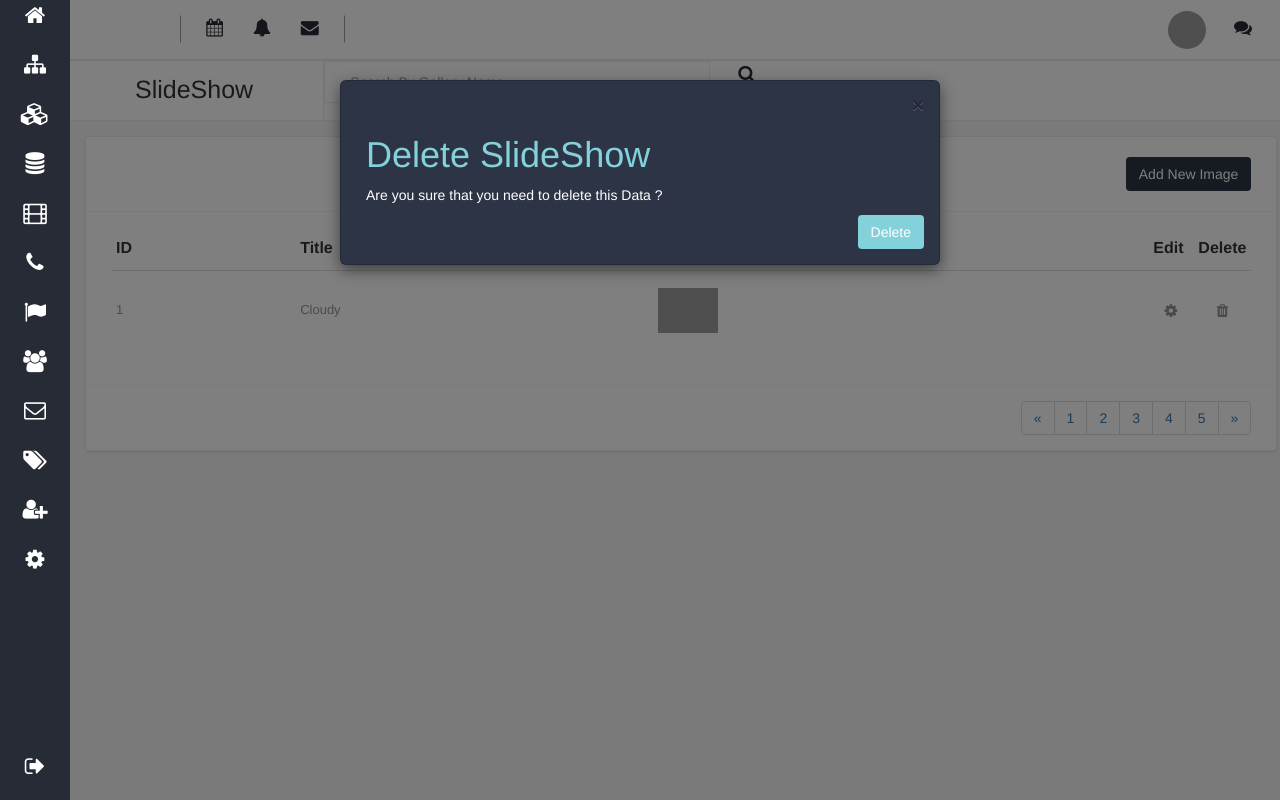
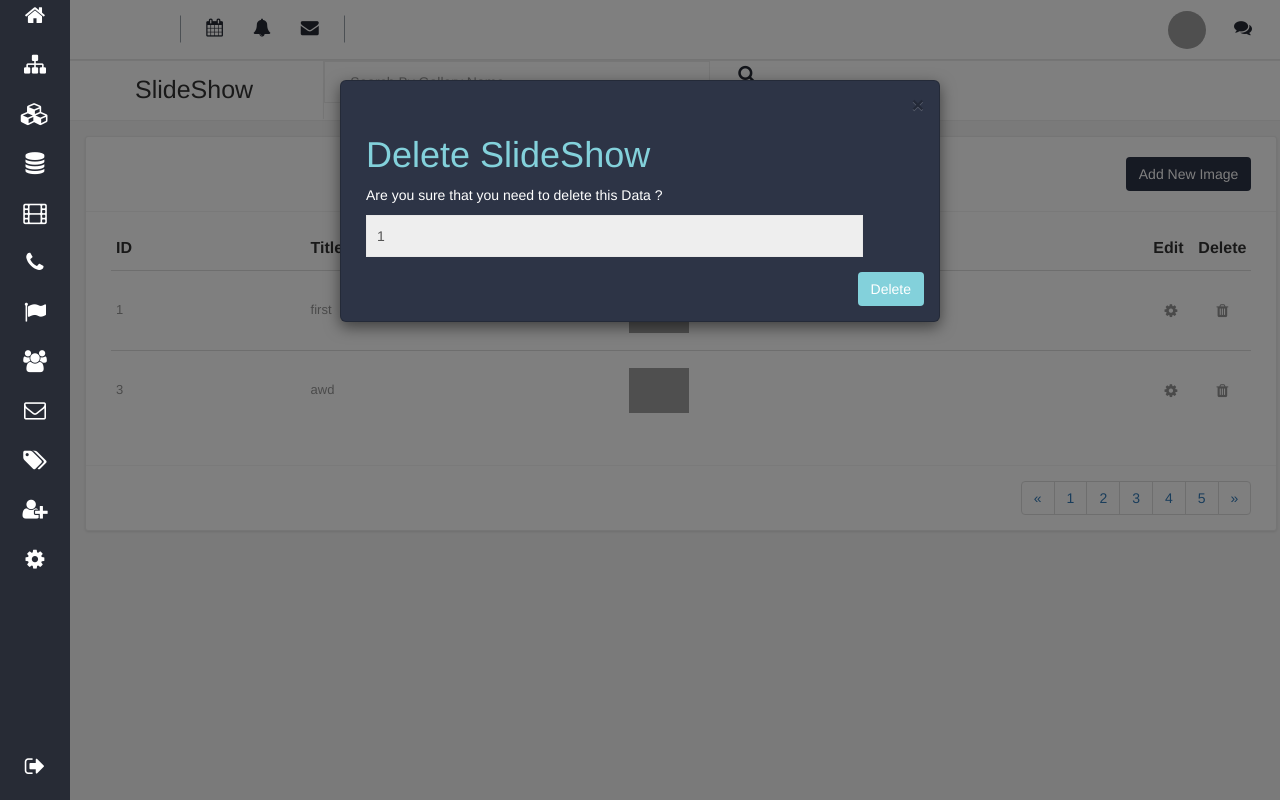
Before and after one commit to hackerghost93/ProTech, a CodeIgniter app: page /ProTech/index.php/slideshow/index in a window 1280 px wide, after a click on "delete"; the page is wider, and only the part inside the window is pictured. Run offline with CodeIgniter, Linux system fonts and the light colour scheme; data comes from the database, SQL or seed files in the repository; some libraries are stand-ins or nearby versions; grey boxes are pictures that could not be loaded.

Commit message:
Slide Show edit delete Add done

```diff
--- a/application/controllers/SlideShow.php
+++ b/application/controllers/SlideShow.php
@@ -5,8 +5,50 @@ class SlideShow extends CI_Controller {
 
 public function index()
 {
-	$this->load->view('CMS/SlideShow');
+	$data['results'] = $this->Awd_Model->GetData('slide_show');
+	$this->load->view('CMS/SlideShow',$data);
+}
+public function ADD()
+{
+	if($this->input->post("Title") != null && $this->input->post("SlideShowImg") != null)
+	{
+		$data['Slide_Title'] = $this->input->post("Title");
+		$data['Slide_image'] = $this->input->post("SlideShowImg");
+		$this->Awd_Model->AddToDB('slide_show',$data);
+		redirect('SlideShow');
+	}
+	else{redirect('SlideShow');}
+}
+public function Delete()
+{
+	if($this->input->post('RecoredId') != null)
+	{
+	$Slide_ID=$this->input->post('RecoredId');
+	$this->Awd_Model->DelData('slide_show',$Slide_ID,'Slide_ID');
+	redirect('SlideShow');
+	}
+	else{redirect('SlideShow');}
+}
+public function edit()
+{
+	if($this->input->post("edited_ID") != null && $this->input->post("EditTitle") != null)
+	{
+		$data['Slide_ID'] = $this->input->post("edited_ID");
+		$data['Slide_Title'] = $this->input->post("EditTitle");
+		$data['Slide_image'] = $this->input->post("EditSlideShowImg");
+		$this->Awd_Model->update('slide_show',$data,$data['Slide_ID'],'Slide_ID');
+		redirect('SlideShow');
+	}
+	else{redirect('SlideShow');}
+}
+public function GetEditedData()
+{
+	if($this->input->post("ID") != null)
+	{
+		$ID = $this->input->post("ID");
+		$data = $this->Awd_Model->DataWhere('slide_show','Slide_ID',$ID,'Slide_ID','ASC');
+		echo json_encode($data);
+	}
 }
 
-
 }
--- a/application/views/CMS/SlideShow.php
+++ b/application/views/CMS/SlideShow.php
@@ -59,13 +59,24 @@
                                                         </tr>
                                                     </thead>
                                                     <tbody>
-                                                        <tr>
+<?php
+if(isset($results))
+{
+  //`Slide_ID``Slide_Title``Slide_image`
+   foreach ($results as $object) {
+   echo "<tr><td>$object->Slide_ID</td><td>$object->Slide_Title</td><td><img src='object->Slide_image' class='prodimg'></td>
+   <td class='check-col tableAdmin'><a href='#' onclick='SetEditData($object->Slide_ID)' class='editeBtn' id='EditSlideShow' data-placement='right'><span class='fa fa-gear'></span></a></td>
+   <td class='check-col tableAdmin'><a href='#' onclick='SetSlideID($object->Slide_ID)' class='deleteBtn'  data-target='#DeleteSildeShowModal' data-toggle='modal' title='delete' data-placement='right'><span class='fa fa-trash'></span></a></td></tr>";
+ }
+}
+ ?>
+                                                        <!-- <tr>
                                                           <td>1</td>
                                                           <td>Cloudy</td>
                                                           <td><img src="_/images/3215.png" class="prodimg"></td>
                                                           <td class='check-col tableAdmin'><a href='#' class='editeBtn' id="EditSlideShow" data-placement='right'><span class='fa fa-gear'></span></a></td>
                                                           <td class='check-col tableAdmin'><a href='#' class='deleteBtn'  data-target='#DeleteSildeShowModal' data-toggle='modal' title='delete' data-placement='right'><span class='fa fa-trash'></span></a></td>
-                                                        </tr>
+                                                        </tr>  -->
                                                     </tbody>
                                              </table>
                                       </div>
@@ -118,7 +129,7 @@
                    </div>
                </div>
           </div>
-          <form>
+          <form method="POST" action="<?=base_url()?>index.php/SlideShow/ADD">
               <div class="container-fluid OverLayFormContent">
                    <div class="FormSection">
                        <div class="SectionHeader">
@@ -142,7 +153,7 @@
               <div class="container-fluid OverLayFormFooter">
                    <div class="row CustomRow">
                        <div class="OverLayFormFooterItem right">
-                            <button type="button"class="btn btn-md OverLayFormBtn"> Creat</button>
+                            <button type="submit"class="btn btn-md OverLayFormBtn"> Create</button>
                        </div>
                        <div class="OverLayFormFooterItem left">
 
@@ -164,20 +175,24 @@
                    </div>
                </div>
           </div>
-          <form>
+          <form method="post" action="<?=base_url()?>index.php/SlideShow/edit">
 			<div class="container-fluid OverLayFormContent">
                    <div class="FormSection">
                        <div class="SectionHeader">
                             <h3>SlideShow Information</h3>
                        </div>
                        <div class="SectionContent ">
+              <div class="form-group formLayout">
+              <label for="ID" class="control-label ">ID : </label>
+              <input type="number" name="edited_ID" id="edited_ID" class="form-control" readonly />
+              </div>
 					   	<div class="form-group formLayout">
-							<label for="Title" class="control-label ">Title : </label>
-							<input type="text" name="Title" class="form-control" placeholder=" Title" />
+							<label for="Title" class="control-label ">Slide Title : </label>
+							<input type="text" name="EditTitle" id="EditTitle" class="form-control" placeholder=" Title" />
 							</div>
 						 <div class="form-group formLayout">
 							<label for="EditSlideShowImg" class="control-label ">Upload SlideShow Img: </label>
-							<input type="file" name="EditSlideShowImg" class="form-control InputProduct" />
+							<input type="file" name="EditSlideShowImg" class="form-control InputProduct" required />
 						 </div>
 
                       </div>
@@ -188,7 +203,7 @@
               <div class="container-fluid OverLayFormFooter">
                    <div class="row CustomRow">
                        <div class="OverLayFormFooterItem right">
-                            <button type="button"class="btn btn-md OverLayFormBtn"> Creat</button>
+                            <button type="submit"class="btn btn-md OverLayFormBtn"> Edit</button>
                        </div>
                        <div class="OverLayFormFooterItem left">
 
@@ -206,16 +221,16 @@
               <div class="modal-header">
                 <button type="button" class="close" data-dismiss="modal" aria-label="Close"><span aria-hidden="true">&times;</span></button>
               </div>
-              <form id="ForgotPassForm" method="post">
+              <form id="ForgotPassForm" method="post" action="<?=base_url()?>index.php/SlideShow/Delete" >
                   <div class="modal-body">
                         <h1>Delete SlideShow</h1>
                         <p>Are you sure that you need to delete this Data ?</p>
-                        <div class="form-group formLayout" hidden>
-		        			 <input type="text" name="RecoredId" class="form-control" placeholder="RecoredId"/>
+                        <div class="form-group formLayout">
+		        			 <input type="text" name="RecoredId" id="RecoredId" class="form-control"  readonly />
 	       				</div>
                   </div>
                   <div class="modal-footer">
-                        <button class="btn customBtn"> Delete</button>
+                        <button type="submit" class="btn customBtn"> Delete</button>
                   </div>
               </form>
             </div>
@@ -272,6 +287,22 @@
 			document.getElementById('AddNewSpecifications').appendChild(newspan);
 		}
 		</script>
-
+    <script type="text/javascript">
+   function SetSlideID(id)
+    {
+      var ID=id;
+      document.getElementById("RecoredId").value=ID;
+    }
+    function SetEditData(id)
+    {
+      var ID=id;
+      $.post('SlideShow/GetEditedData',{ID:ID},function(data)
+          {
+            console.log(data);
+            $("#edited_ID").val(data.Slide_ID);
+            $("#EditTitle").val(data.Slide_Title);
+          },'json');
+    }
+    </script>
     </body>
 </html>
```
Also changed, not shown: migrations/SlideShow.sql (added, +26 -0 lines).
